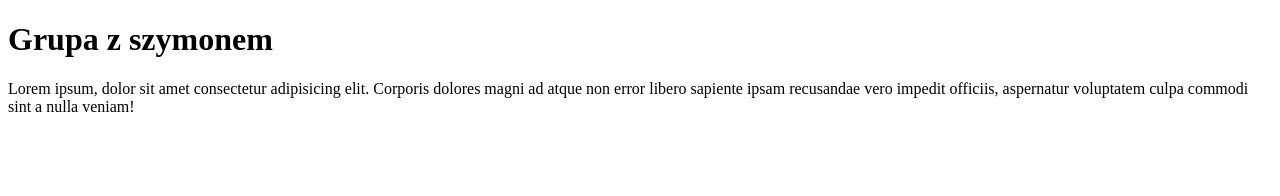
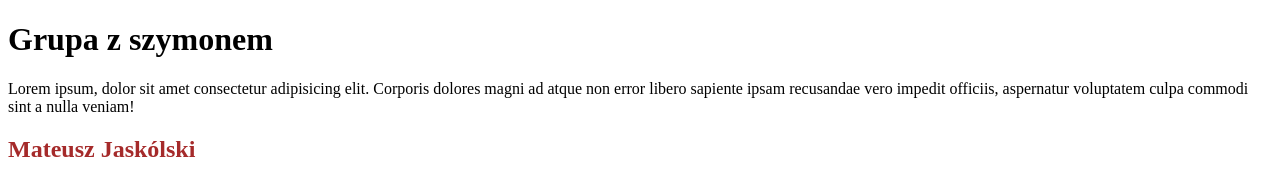
Before and after one commit to korinho21/praza_zdalna_wsb, a plain HTML site: page index.html in a window 1280 px wide. Drawn offline with Linux system fonts and the light colour scheme.

Commit message:
dodaj h2 na branchu MateuszJaskolski

```diff
--- a/index.html
+++ b/index.html
@@ -13,5 +13,6 @@
 			magni ad atque non error libero sapiente ipsam recusandae vero impedit
 			officiis, aspernatur voluptatem culpa commodi sint a nulla veniam!
 		</p>
+		<h2 style="color: brown;">Mateusz Jaskólski</h2>
 	</body>
 </html>
```
